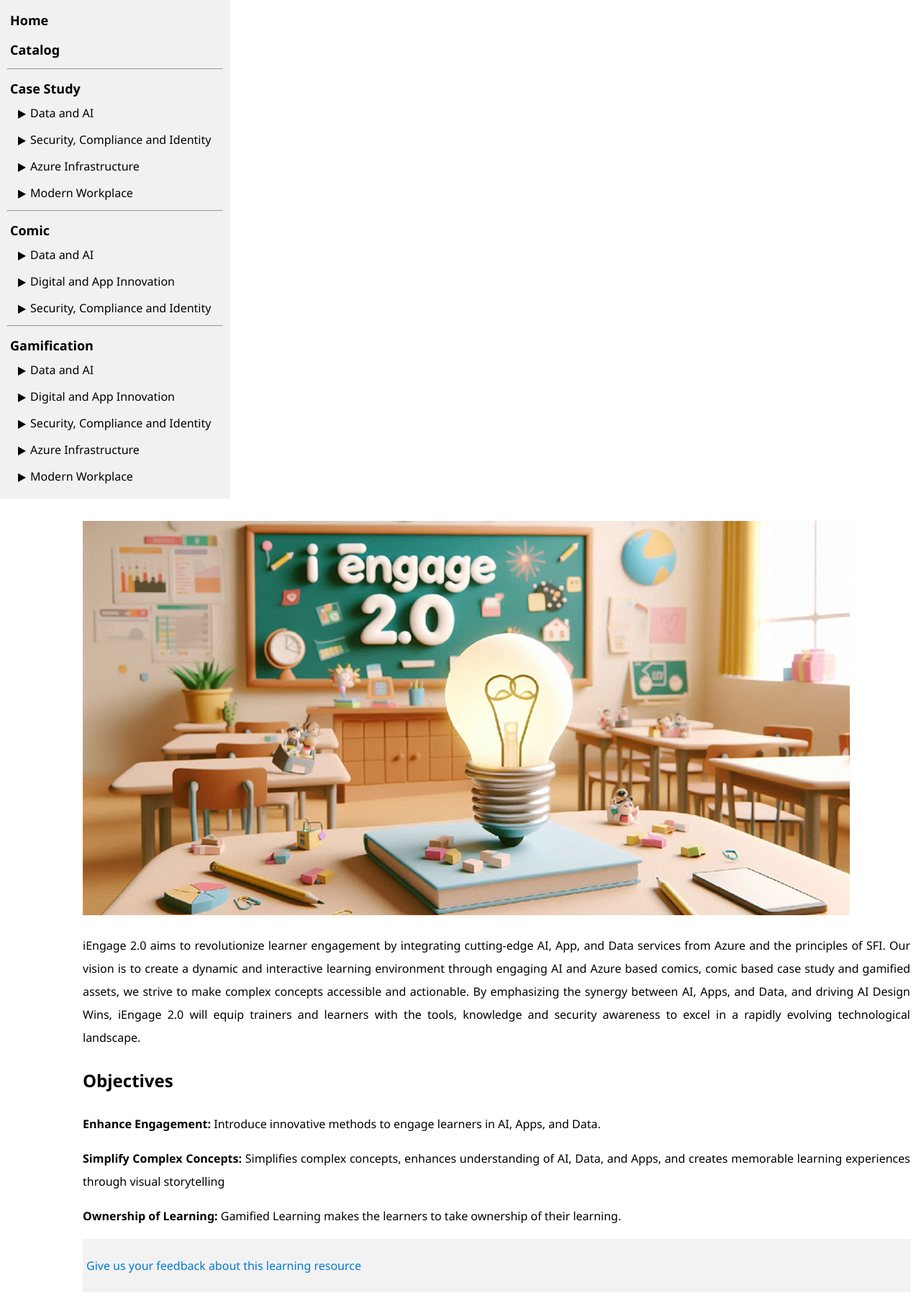
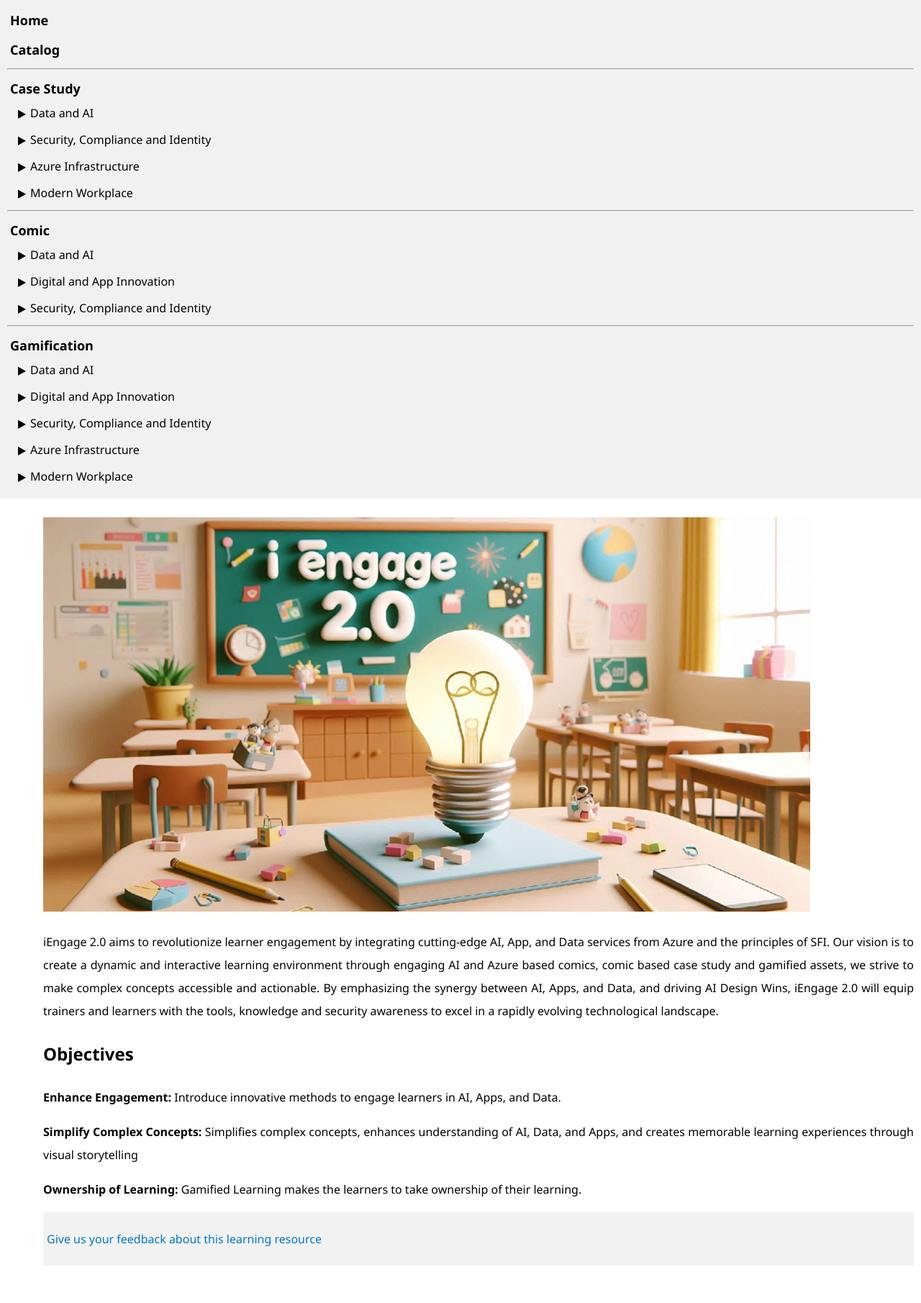
Before and after one commit to ningweinw/iengage, a Jekyll site: the page built from index.markdown, in a window 1280 px wide. Shown: the whole page at 72% size. Built offline with Jekyll 4.4.1, drawn with Linux system fonts in a browser that asks for light colours; after the commit the page ends 1769 px from its top, so only the background shows below that.

Commit message:
Update style.css

```diff
--- a/assets/css/style.css
+++ b/assets/css/style.css
@@ -8,17 +8,15 @@
 }
 
 #leftDiv {
-    width: 300px;
     background-color: #f1f1f1;
     padding: 10px;
-    flex-shrink: 0; /* Prevent shrinking */
     overflow: auto; /* Ensure content is scrollable if it overflows */
 }
 #rightDiv {
     flex-grow: 1;
-    padding: 15px;
+    padding: 10px;
     overflow: auto; /* Ensure content is scrollable if it overflows */
-    margin-left: 100px;
+    margin-left: 50px;
 
     justify-content: left; /* Center the content horizontally */
     align-items: center; /* Center the content vertically */
```
